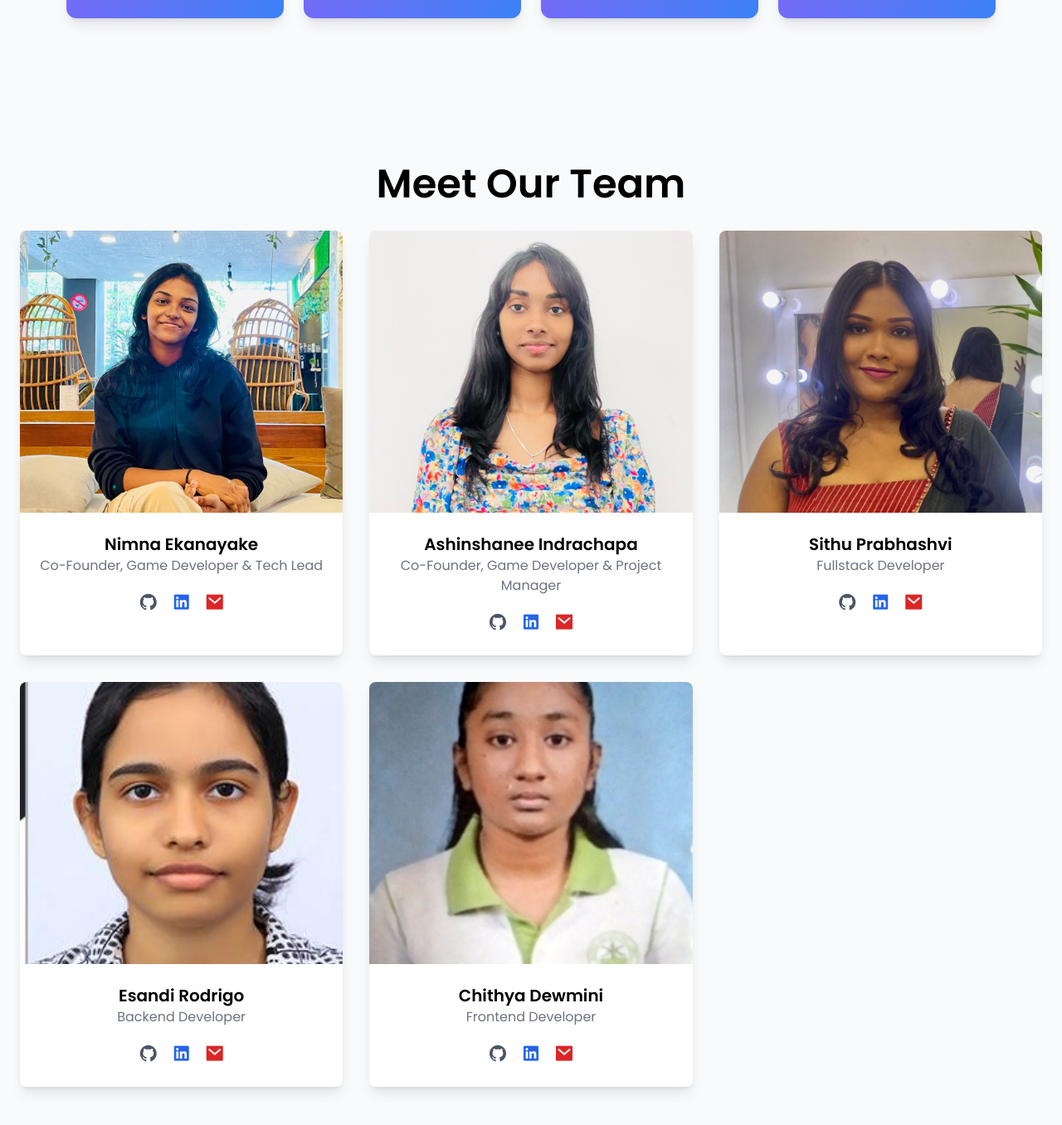
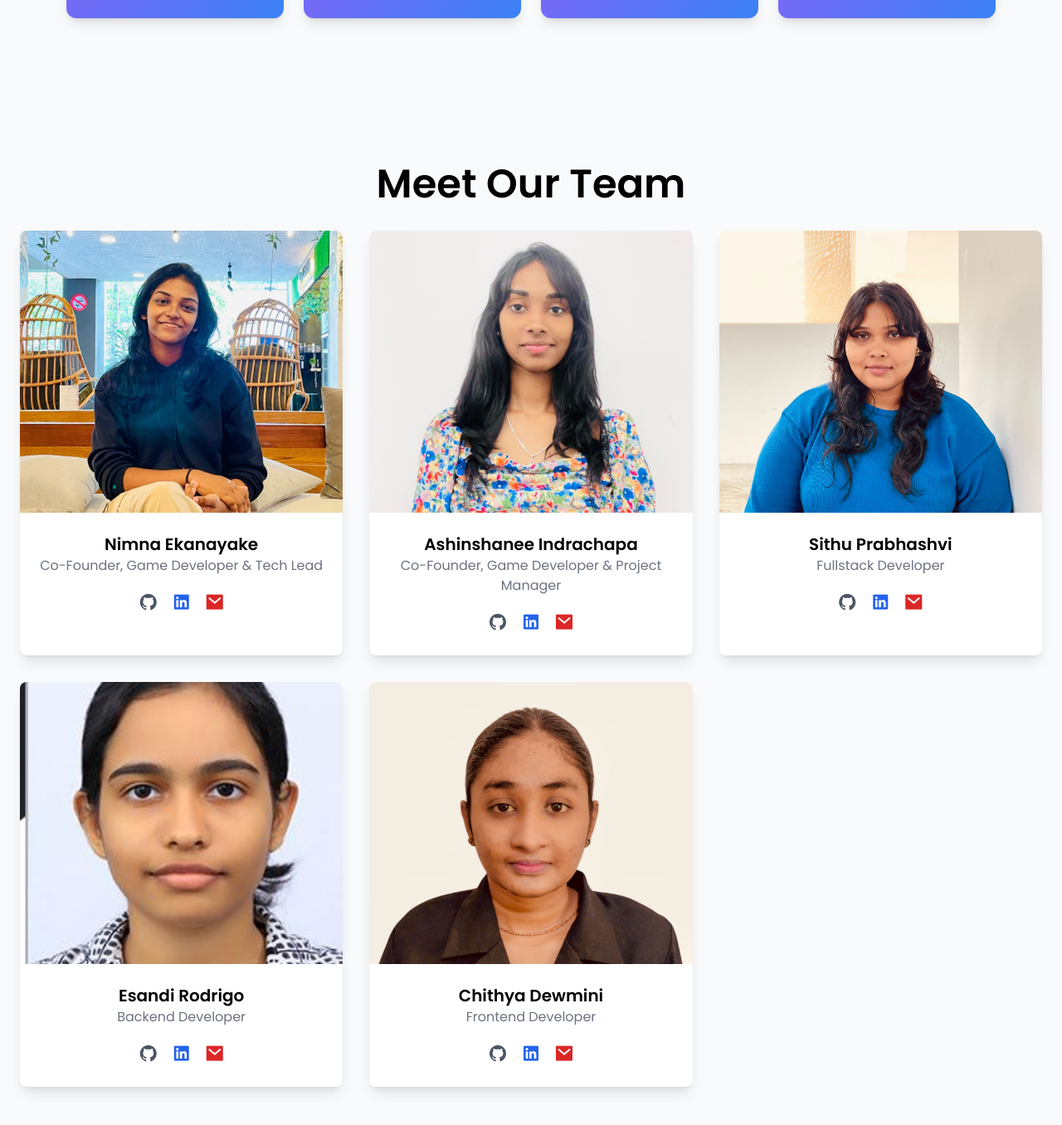
Before and after one commit to Nimnaek24/focus-genie-spark-lp, a React (Vite) app: page / in a window 1280 px wide. Shown: the part 4286-5642 px from the top of the page at 83% size. Built offline with nearby package versions, Linux system fonts and the light colour scheme.

Commit message:
Update Team.jsx

```diff
--- a/src/components/Team.jsx
+++ b/src/components/Team.jsx
@@ -19,7 +19,7 @@ const teamMembers = [
   {
     name: "Sithu Prabhashvi",
     role: "Fullstack Developer",
-    image: "images/Sithu.jpg",
+    image: "images/sithu.jpg",
     github: "https://github.com/Sithuprabashvi",
     linkedin: "https://www.linkedin.com/in/sithu-yasaswara-797717331/",
     email: "https://github.com/Sithuprabashvi",
@@ -36,7 +36,7 @@ const teamMembers = [
   {
     name: "Chithya Dewmini",
     role: "Frontend Developer",
-    image: "images/Dewmini.jpg",
+    image: "images/dewmini.jpg",
     github: "https://github.com/dew0527",
     linkedin: "https://www.linkedin.com/in/kulasinge-dewmini-395a91292",
     email: "mailto:chithya.20231275@iit.ac.lk",
```
